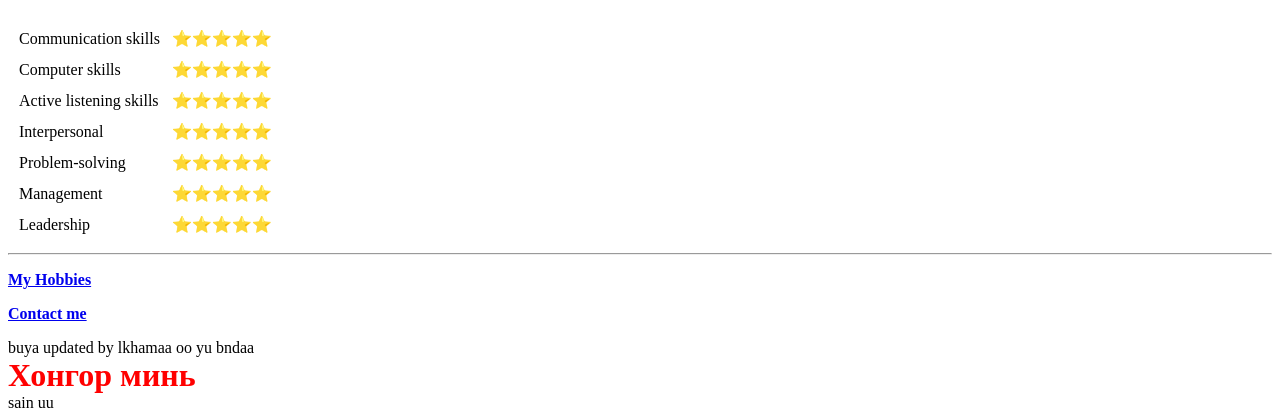
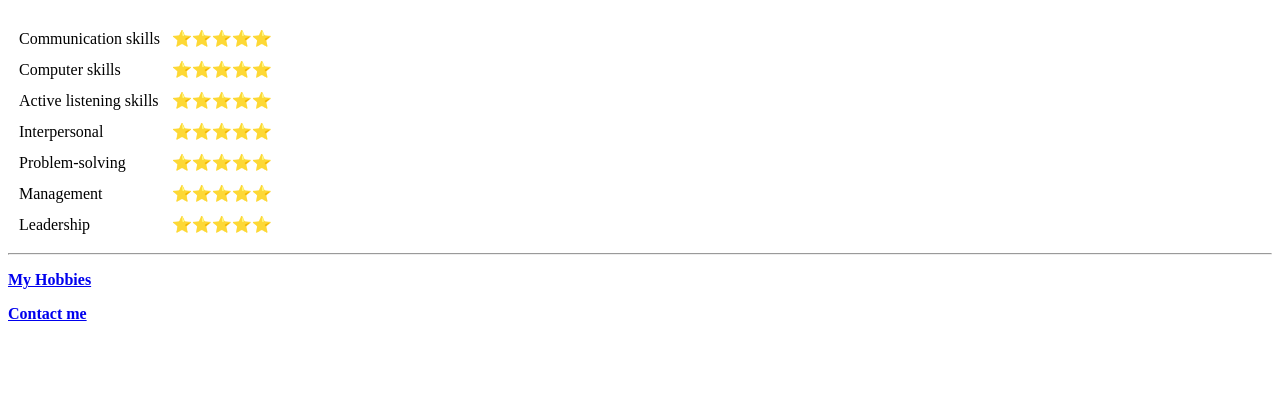
Before and after one commit to lkhamaa0724/cv, a plain HTML site: page index.html in a window 1280 px wide. Shown: the part 672-1092 px from the top of the page. After the commit the page ends 1011 px from the top, so only its background shows below. Drawn offline with Linux system fonts and the light colour scheme.

Commit message:
Update index.html

```diff
--- a/index.html
+++ b/index.html
@@ -111,13 +111,7 @@
 
   <p> <strong> <a href="contact info.html">Contact me</a></strong>
   </p>
-buya
-updated by lkhamaa
 
-  oo yu bndaa
-  <h1 style="margin:0 auto; display: block; color: red;">Хонгор минь</h1>
-
-  sain uu
 
 
 </body>
```
